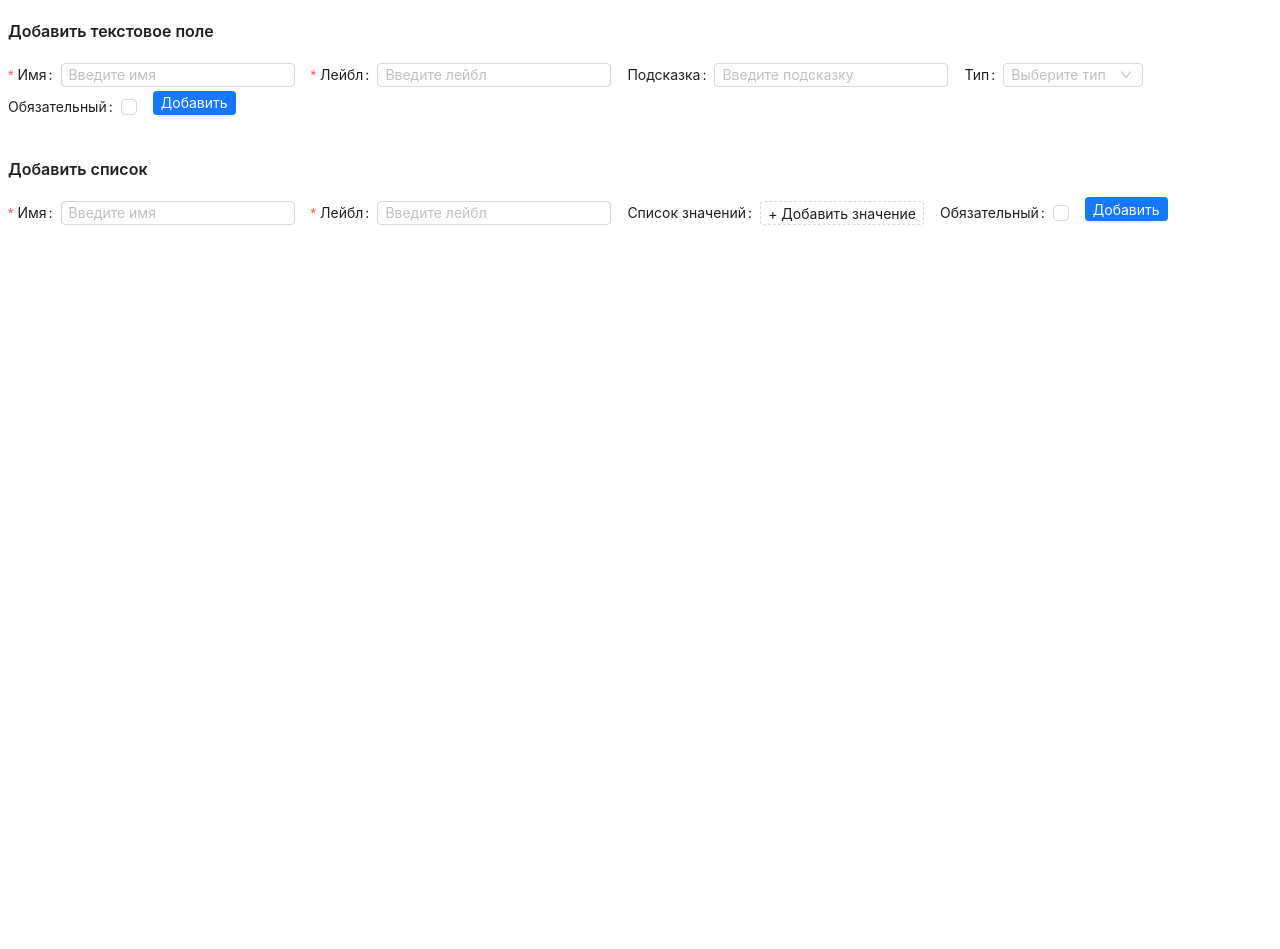
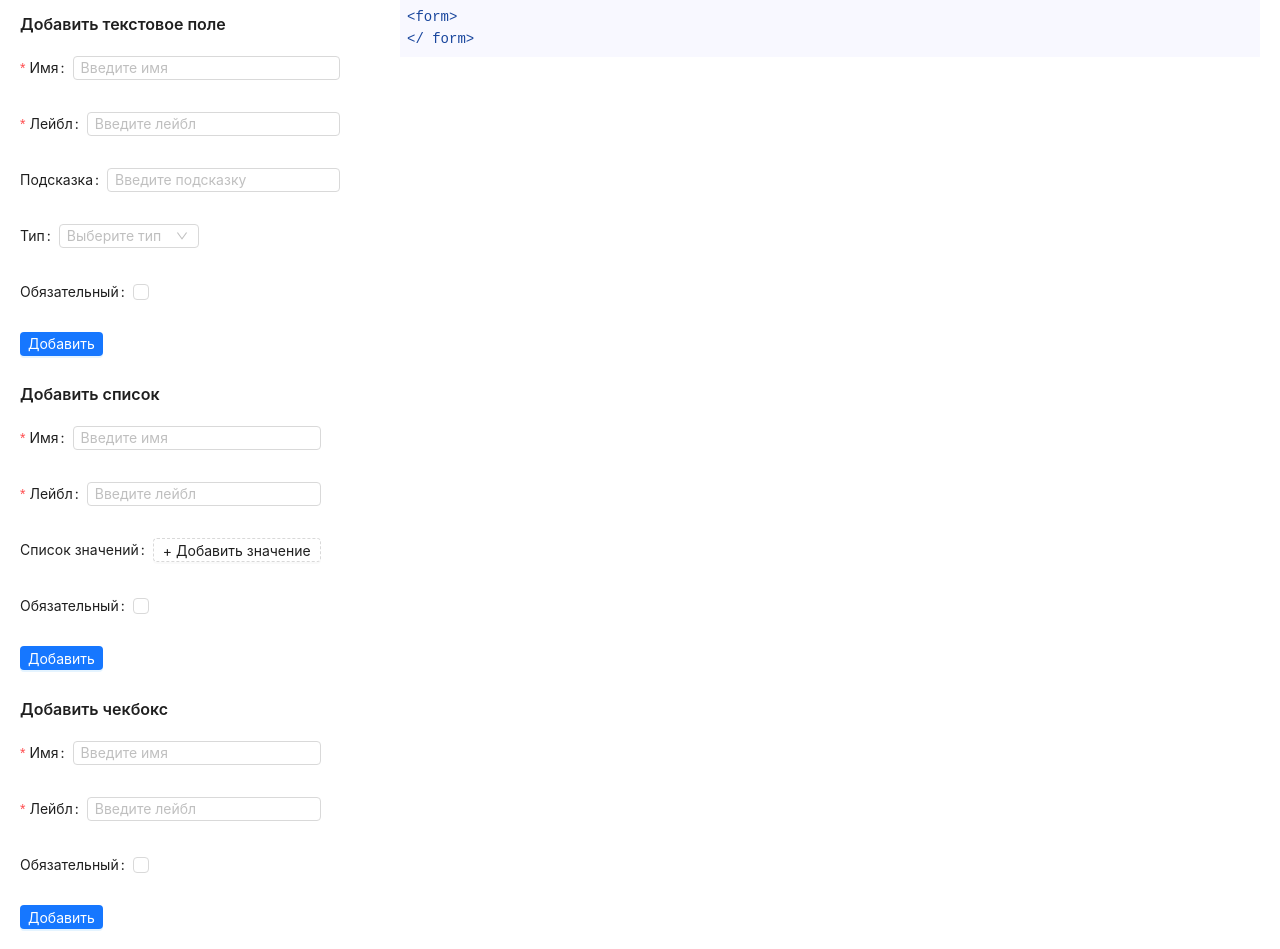
Before and after one commit to RustamKurbonov/form-designer, a React (Vite) app: page / in a window 1280 px wide. Shown: the part 100-1049 px from the top of the page. Before the commit the page ends 800 px from the top, so only its background shows below. Built offline with nearby package versions, Linux system fonts and the light colour scheme.

Commit message:
add CheckboxForm

```diff
--- a/src/App.tsx
+++ b/src/App.tsx
@@ -1,19 +1,22 @@
 import { useState } from 'react';
 import { AdditionForm, Editor } from './components';
-import { Row, Col } from 'antd';
+import { Row, Col, List, Typography } from 'antd';
 
 const App = () => {
   const [code, setCode] = useState('<form>');
 
   return (
-    <Row>
-      <Col span={24}>
-        <Editor code={code} />
-      </Col>
-      <Col span={24}>
-        <AdditionForm onCode={setCode} />
-      </Col>
-    </Row>
+    <List style={{ padding: 20 }}>
+      <Typography.Title style={{ marginTop: 0 }}>Конструктор форм</Typography.Title>
+      <Row gutter={[60, 20]}>
+        <Col flex='0 0 380px'>
+          <AdditionForm onCode={setCode} />
+        </Col>
+        <Col flex='auto'>
+          <Editor code={code} />
+        </Col>
+      </Row>
+    </List>
   );
 };
 
--- a/src/components/AdditionForm/AdditionForm.tsx
+++ b/src/components/AdditionForm/AdditionForm.tsx
@@ -1,6 +1,6 @@
-import { Space } from 'antd';
+import { Row, Col } from 'antd';
 import { Dispatch, FC, SetStateAction } from 'react';
-import { InputForm, SelectForm } from './components';
+import { CheckboxForm, InputForm, SelectForm } from './components';
 
 interface AdditionFormProps {
   onCode: Dispatch<SetStateAction<string>>;
@@ -8,9 +8,16 @@ interface AdditionFormProps {
 
 export const AdditionForm: FC<AdditionFormProps> = ({ onCode }) => {
   return (
-    <Space direction='vertical'>
-      <InputForm onCode={onCode} />
-      <SelectForm onCode={onCode} />
-    </Space>
+    <Row justify='space-between' align='top'>
+      <Col span={24}>
+        <InputForm onCode={onCode} />
+      </Col>
+      <Col span={24}>
+        <SelectForm onCode={onCode} />
+      </Col>
+      <Col span={24}>
+        <CheckboxForm onCode={onCode} />
+      </Col>
+    </Row>
   );
 };
--- /dev/null
+++ b/src/components/AdditionForm/components/CheckboxForm.tsx
@@ -0,0 +1,53 @@
+import { Button, Checkbox, Form, FormProps, Input, Space, Typography } from 'antd';
+import { Dispatch, FC, SetStateAction } from 'react';
+import { CommonSettings } from '../types';
+import { requiredEntryRule } from '../constants';
+
+interface CheckboxFormProps {
+  onCode: Dispatch<SetStateAction<string>>;
+}
+
+const fieldNames: Record<keyof CommonSettings, string> = {
+  name: 'name',
+  label: 'label',
+  required: 'required',
+};
+
+export const CheckboxForm: FC<CheckboxFormProps> = ({ onCode }) => {
+  const [checkboxForm] = Form.useForm<CommonSettings>();
+
+  const handleFormFinish: FormProps['onFinish'] = ({
+    name,
+    label,
+    required,
+  }: CommonSettings): void => {
+    onCode(
+      (prev) => `${prev}
+	<label>${label}</label>
+	<input type="checkbox" name="${name}" ${required ? 'required' : ''} />
+	`
+    );
+
+    checkboxForm.resetFields();
+  };
+
+  return (
+    <Space direction='vertical'>
+      <Typography.Title level={5}>Добавить чекбокс</Typography.Title>
+      <Form form={checkboxForm} onFinish={handleFormFinish}>
+        <Form.Item label='Имя' name={fieldNames.name} rules={requiredEntryRule}>
+          <Input size='small' placeholder='Введите имя' />
+        </Form.Item>
+        <Form.Item label='Лейбл' name={fieldNames.label} rules={requiredEntryRule}>
+          <Input size='small' placeholder='Введите лейбл' />
+        </Form.Item>
+        <Form.Item label='Обязательный' name={fieldNames.required} valuePropName='checked'>
+          <Checkbox />
+        </Form.Item>
+        <Button type='primary' htmlType='submit' size='small'>
+          Добавить
+        </Button>
+      </Form>
+    </Space>
+  );
+};
--- a/src/components/AdditionForm/components/InputForm.tsx
+++ b/src/components/AdditionForm/components/InputForm.tsx
@@ -38,7 +38,7 @@ export const InputForm: FC<InputFormProps> = ({ onCode }) => {
   return (
     <Space direction='vertical'>
       <Typography.Title level={5}>Добавить текстовое поле</Typography.Title>
-      <Form form={inputForm} layout='inline' onFinish={handleFormFinish}>
+      <Form form={inputForm} onFinish={handleFormFinish}>
         <Form.Item label='Имя' name={fieldNames.name} rules={requiredEntryRule}>
           <Input size='small' placeholder='Введите имя' />
         </Form.Item>
--- a/src/components/AdditionForm/components/SelectForm.tsx
+++ b/src/components/AdditionForm/components/SelectForm.tsx
@@ -22,7 +22,7 @@ export const SelectForm: FC<InputFormProps> = ({ onCode }) => {
     name,
     label,
     required,
-    options,
+    options = [],
   }: SelectSettings): void => {
     onCode(
       (prev) => `${prev}
@@ -42,7 +42,7 @@ export const SelectForm: FC<InputFormProps> = ({ onCode }) => {
   return (
     <Space direction='vertical'>
       <Typography.Title level={5}>Добавить список</Typography.Title>
-      <Form form={selectForm} layout='inline' onFinish={handleFormFinish}>
+      <Form form={selectForm} onFinish={handleFormFinish}>
         <Form.Item label='Имя' name={fieldNames.name} rules={requiredEntryRule}>
           <Input size='small' placeholder='Введите имя' />
         </Form.Item>
--- a/src/components/AdditionForm/components/index.ts
+++ b/src/components/AdditionForm/components/index.ts
@@ -1,2 +1,3 @@
+export * from './CheckboxForm';
 export * from './InputForm';
 export * from './SelectForm';
--- a/src/index.css
+++ b/src/index.css
@@ -21,3 +21,8 @@ a {
 a:hover {
   color: #535bf2;
 }
+
+body {
+  padding: 0;
+  margin: 0;
+}
```
